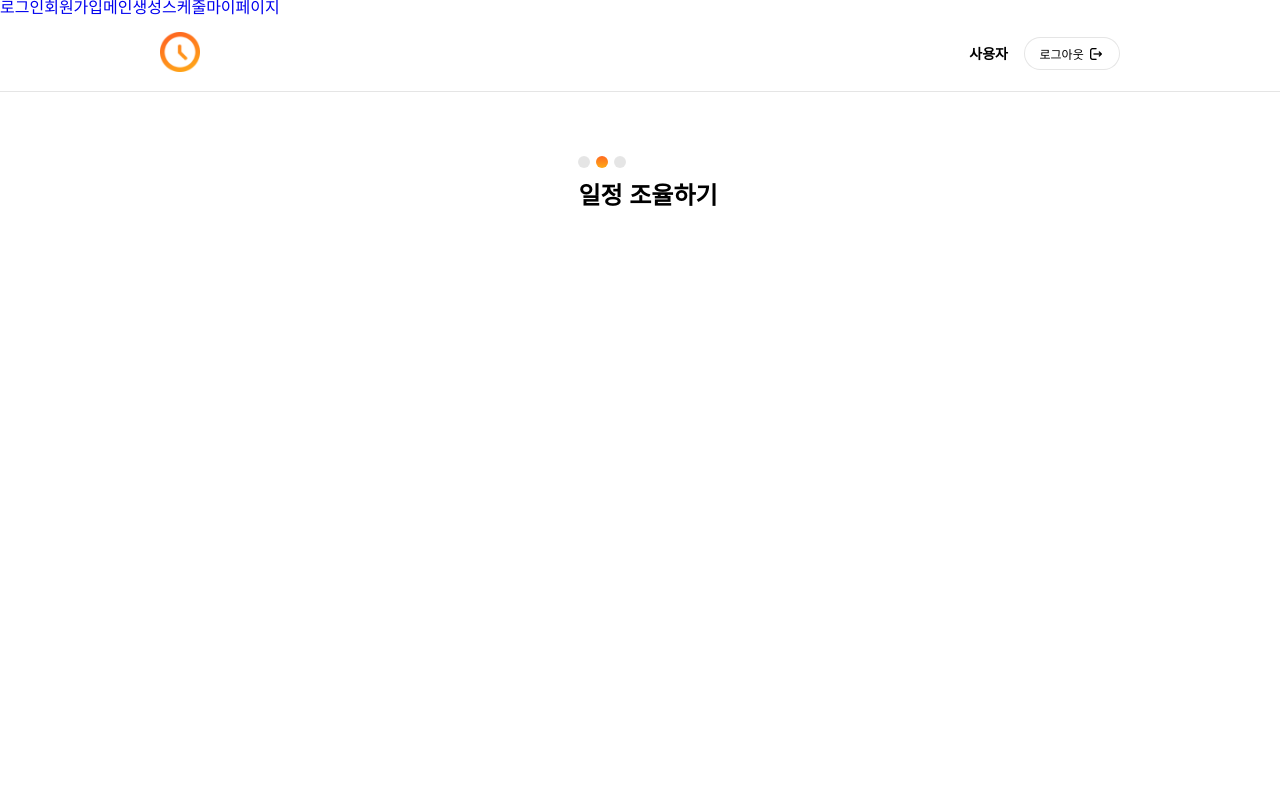
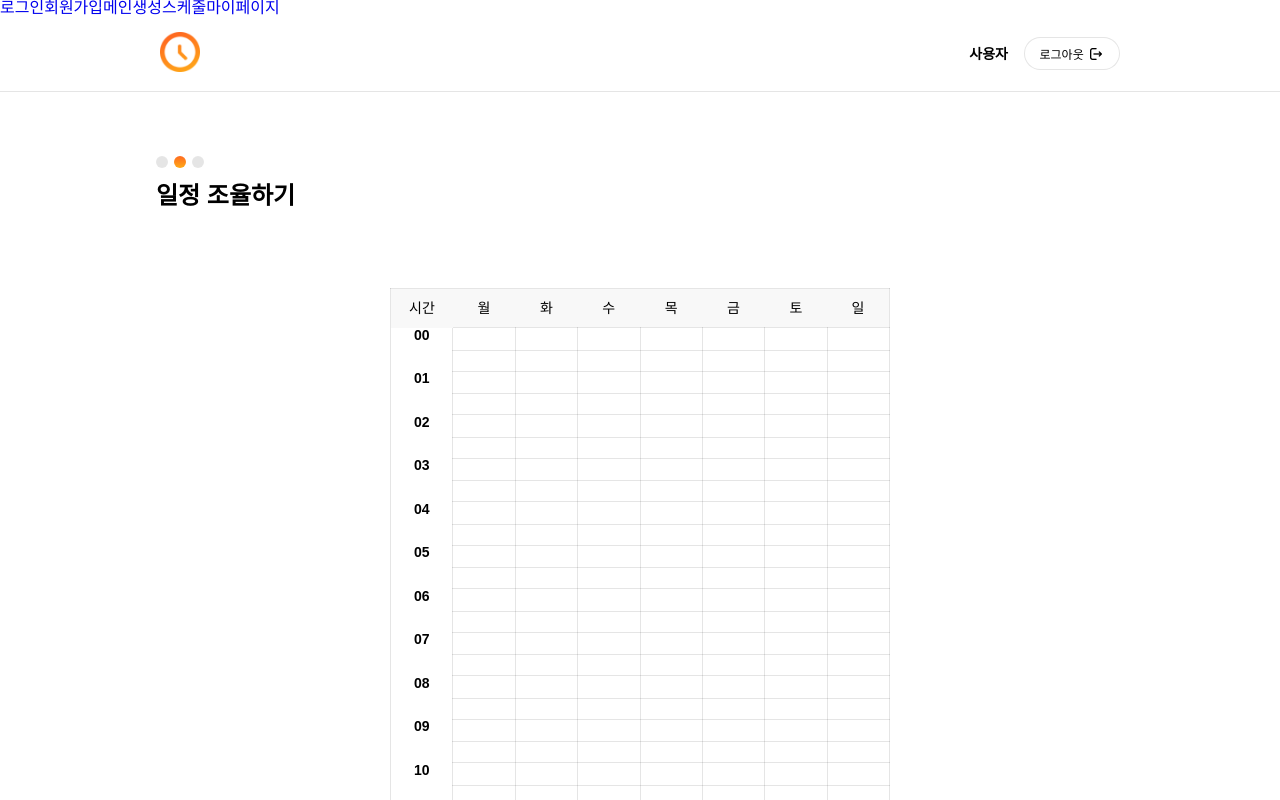
Before and after one commit to moimoimoimoim/frontend, a React (Vite) app: page /schedule in a window 1280 px wide. Shown: the top 800 px of the page. Built offline with nearby package versions, Linux system fonts and the light colour scheme; a web font is replaced by a local one.

Commit message:
시간표 모양 생성

```diff
--- a/package.json
+++ b/package.json
@@ -11,6 +11,8 @@
   },
   "dependencies": {
     "react": "^18.3.1",
+    "react-dnd": "^16.0.1",
+    "react-dnd-html5-backend": "^16.0.1",
     "react-dom": "^18.3.1",
     "react-router-dom": "^7.1.5"
   },
--- a/src/components/CreateMoim/Step3_Schedule.jsx
+++ b/src/components/CreateMoim/Step3_Schedule.jsx
@@ -77,8 +77,6 @@ const Step3_Schedule = ({
         };
       });
 
-      console.log("📤 변환된 일정 데이터:", scheduleData);
-
       setSchedules((prevSchedules) => [
         ...prevSchedules,
         { days: selectedDays.join(", "), startTime, endTime },
@@ -87,7 +85,7 @@ const Step3_Schedule = ({
       // 기존 timeslots 업데이트 함수
       setTimeslots((prevTimeslots) => {
         const newTimeslots = updateTimeslots(scheduleData, prevTimeslots);
-        console.log("📤 업데이트된 timeslots:", newTimeslots);
+
         return newTimeslots;
       });
 
--- a/src/components/ScheduleDrag/ScheduleDragForm.css
+++ b/src/components/ScheduleDrag/ScheduleDragForm.css
@@ -0,0 +1,57 @@
+/* DragTable.css */
+
+.table-container {
+  width: 1000px;
+}
+
+.fixed-table {
+  margin: 4rem 0;
+  border: 1px solid var(--black10);
+  width: 50%;
+  border-radius: 20px;
+  table-layout: fixed;
+}
+
+th {
+  padding: 12px 14px;
+  font-size: 14px;
+}
+
+.time-td > span {
+  display: flex;
+}
+.time-td {
+  font-size: 14px;
+  font-weight: bold;
+  text-align: center;
+  width: 40px;
+
+  border-radius: 10px;
+}
+.select-td {
+  text-align: center;
+  font-size: 0rem;
+  width: 30px;
+  height: 0;
+  padding: 10px;
+}
+
+.fixed-table th,
+.fixed-table td {
+  background-color: white;
+}
+
+.fixed-table th {
+  background-color: #f8f8f8;
+  position: sticky;
+  top: 0;
+  z-index: 1;
+}
+
+.fixed-table td:hover {
+  background-color: #f1f1f1;
+}
+
+.selectNoData {
+  background-color: lightgreen; /* 선택된 셀 */
+}
--- a/src/components/ScheduleDrag/ScheduleDragForm.jsx
+++ b/src/components/ScheduleDrag/ScheduleDragForm.jsx
@@ -0,0 +1,179 @@
+import React, { useState } from "react";
+import { useDrag, useDrop } from "react-dnd";
+import "./ScheduleDragForm.css";
+
+const DragTable = () => {
+  // 시간대 하드코딩 (각 30분 간격)
+  const timeBlocks = [
+    Array(7).fill("00:00"),
+    Array(7).fill("00:30"),
+    Array(7).fill("01:00"),
+    Array(7).fill("01:30"),
+    Array(7).fill("02:00"),
+    Array(7).fill("02:30"),
+    Array(7).fill("03:00"),
+    Array(7).fill("03:30"),
+    Array(7).fill("04:00"),
+    Array(7).fill("04:30"),
+    Array(7).fill("05:00"),
+    Array(7).fill("05:30"),
+    Array(7).fill("06:00"),
+    Array(7).fill("06:30"),
+    Array(7).fill("07:00"),
+    Array(7).fill("07:30"),
+    Array(7).fill("08:00"),
+    Array(7).fill("08:30"),
+    Array(7).fill("09:00"),
+    Array(7).fill("09:30"),
+    Array(7).fill("10:00"),
+    Array(7).fill("10:30"),
+    Array(7).fill("11:00"),
+    Array(7).fill("11:30"),
+    Array(7).fill("12:00"),
+    Array(7).fill("12:30"),
+    Array(7).fill("13:00"),
+    Array(7).fill("13:30"),
+    Array(7).fill("14:00"),
+    Array(7).fill("14:30"),
+    Array(7).fill("15:00"),
+    Array(7).fill("15:30"),
+    Array(7).fill("16:00"),
+    Array(7).fill("16:30"),
+    Array(7).fill("17:00"),
+    Array(7).fill("17:30"),
+    Array(7).fill("18:00"),
+    Array(7).fill("18:30"),
+    Array(7).fill("19:00"),
+    Array(7).fill("19:30"),
+    Array(7).fill("20:00"),
+    Array(7).fill("20:30"),
+    Array(7).fill("21:00"),
+    Array(7).fill("21:30"),
+    Array(7).fill("22:00"),
+    Array(7).fill("22:30"),
+    Array(7).fill("23:00"),
+    Array(7).fill("23:30"),
+  ];
+  const [selectedCells, setSelectedCells] = useState(new Set());
+
+  const moveCell = (fromRowIndex, fromColIndex, toRowIndex, toColIndex) => {
+    const newTimeBlocks = timeBlocks.map((row) => [...row]); // timeBlocks 복사
+    const temp = newTimeBlocks[fromRowIndex][fromColIndex];
+    newTimeBlocks[fromRowIndex][fromColIndex] =
+      newTimeBlocks[toRowIndex][toColIndex];
+    newTimeBlocks[toRowIndex][toColIndex] = temp;
+    console.log("Moved", newTimeBlocks);
+  };
+
+  const handleCellSelect = (rowIndex, colIndex) => {
+    const newSelectedCells = new Set(selectedCells);
+    const cellId = `${rowIndex}-${colIndex}`;
+    if (newSelectedCells.has(cellId)) {
+      newSelectedCells.delete(cellId);
+    } else {
+      newSelectedCells.add(cellId);
+    }
+    setSelectedCells(newSelectedCells);
+  };
+
+  const DraggableCell = ({
+    rowIndex,
+    colIndex,
+    moveCell,
+    isSelected,
+    onSelect,
+    timeBlocks,
+  }) => {
+    const [{ isDragging }, drag] = useDrag(() => ({
+      type: "cell",
+      item: { rowIndex, colIndex },
+      collect: (monitor) => ({
+        isDragging: monitor.isDragging(),
+      }),
+    }));
+
+    const [, drop] = useDrop(() => ({
+      accept: "cell",
+      hover: (item) => {
+        if (item.rowIndex === rowIndex && item.colIndex === colIndex) return;
+        moveCell(item.rowIndex, item.colIndex, rowIndex, colIndex);
+        item.rowIndex = rowIndex;
+        item.colIndex = colIndex;
+      },
+    }));
+
+    return (
+      <td
+        className="select-td"
+        ref={(node) => drag(drop(node))}
+        style={{
+          opacity: isDragging ? 0.5 : 1,
+          backgroundColor: isSelected ? "#FFA500" : "#FFF",
+          border: "1px solid var(--black10)",
+        }}
+        onClick={() => onSelect(rowIndex, colIndex)}
+      >
+        {timeBlocks[rowIndex][colIndex] || "미입력"}{" "}
+        {/* timeBlocks의 값 표시 */}
+      </td>
+    );
+  };
+
+  return (
+    <div className="table-container center">
+      <div className="center">
+        <table className="fixed-table ">
+          <thead className>
+            <tr>
+              <th>시간</th>
+              <th>월</th>
+              <th>화</th>
+              <th>수</th>
+              <th>목</th>
+              <th>금</th>
+              <th>토</th>
+              <th>일</th>
+            </tr>
+          </thead>
+          <tbody>
+            {timeBlocks.map((row, rowIndex) => (
+              <tr key={rowIndex}>
+                {/* 첫 번째 칸에 시간을 표시 */}
+                {rowIndex % 2 === 0 ? (
+                  <td className="time-td">
+                    <span className="center">
+                      {`${Math.floor(rowIndex / 2) < 10 ? "0" : ""}${Math.floor(
+                        rowIndex / 2
+                      )}`}
+                    </span>
+                  </td>
+                ) : (
+                  <td></td>
+                )}
+                {row.map((cell, colIndex) => {
+                  const cellId = `${rowIndex}-${colIndex}`;
+                  const isSelected = selectedCells.has(cellId);
+                  return (
+                    <DraggableCell
+                      key={cellId}
+                      rowIndex={rowIndex}
+                      colIndex={colIndex}
+                      moveCell={moveCell}
+                      onSelect={handleCellSelect}
+                      isSelected={isSelected}
+                      timeBlocks={timeBlocks} // timeBlocks 전달
+                    >
+                      {cell}
+                    </DraggableCell>
+                  );
+                })}
+              </tr>
+            ))}
+          </tbody>
+        </table>
+      </div>
+    </div>
+  );
+};
+
+export default DragTable;
--- /dev/null
+++ b/src/components/ScheduleDrag/ScheduleForm.jsx
@@ -0,0 +1,3 @@
+import React, { useState } from "react";
+import { useDrag, useDrop } from "react-dnd";
+import "./ScheduleDragForm.css";
--- a/src/components/StepIndicator.css
+++ b/src/components/StepIndicator.css
@@ -1,10 +1,11 @@
 .step-container {
   display: flex;
+  width: 1000px;
   flex-direction: column;
   padding-left: 1rem;
+  /* text-align: center; */
 }
 /* 점 3개 들어가는 칸 */
-
 .step-indicator {
   margin-top: 4rem;
   display: flex;
--- a/src/pages/SchedulePage.jsx
+++ b/src/pages/SchedulePage.jsx
@@ -1,15 +1,22 @@
+import { DndProvider } from "react-dnd"; // <-- 이 줄을 추가해주세요.
+import { HTML5Backend } from "react-dnd-html5-backend";
 import { useState } from "react";
 import StepIndicator from "../components/StepIndicator";
+import ScheduleDragForm from "../components/ScheduleDrag/ScheduleDragForm";
 
 const SchedulePage = () => {
   const [currentStep] = useState(1);
+
   return (
-    <div>
+    <div className="">
       <StepIndicator
         title="일정 조율하기"
         steps={[1, 2, 3]}
         currentStep={currentStep}
       />
+      <DndProvider backend={HTML5Backend}>
+        <ScheduleDragForm />
+      </DndProvider>
     </div>
   );
 };
```
Also changed, not shown: 1 other file (tests, documents, lock files or other folders).
